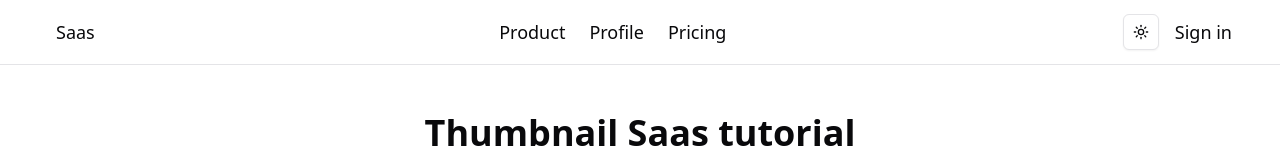
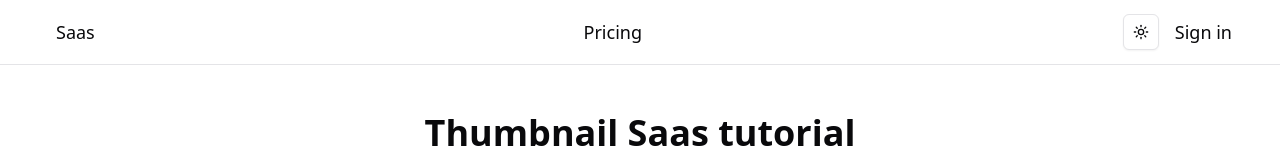
Before and after one commit to arturops/basic-thumbnail-viewer-saas, a Next.js app: page / in a window 1280 px wide. Shown: the top 160 px of the page. Built offline with nearby package versions, Linux system fonts and the light colour scheme; no server answers.

Commit message:
Used clerk to determine if a user is signed in and update navbar

```diff
--- a/components/Navbar.tsx
+++ b/components/Navbar.tsx
@@ -6,10 +6,11 @@ import {
   SignedOut,
   SignInButton,
   SignOutButton,
+  useUser,
 } from '@clerk/nextjs';
 
 export const Navbar = () => {
-  const isSignedIn = true;
+  const { isSignedIn } = useUser();
 
   return (
     <nav className="bg-background border-b px-12">
```
